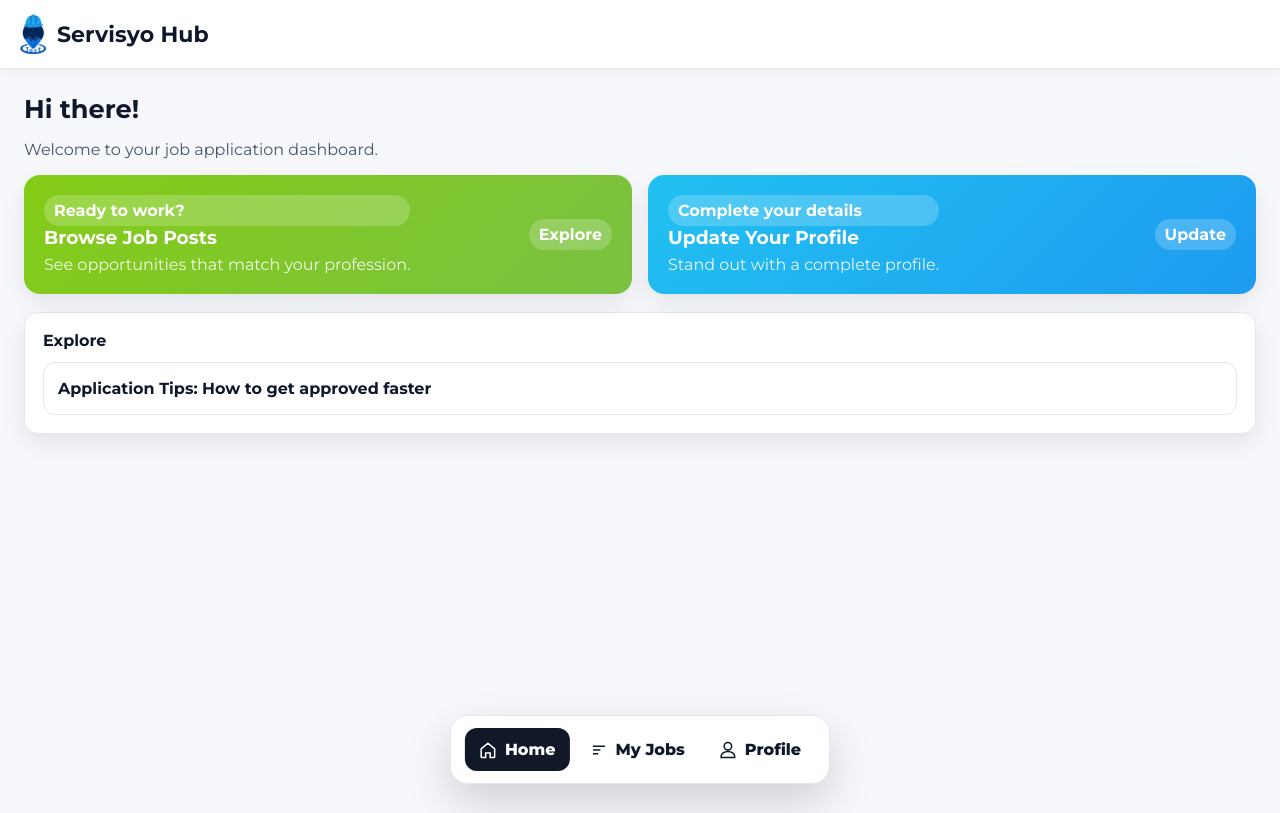
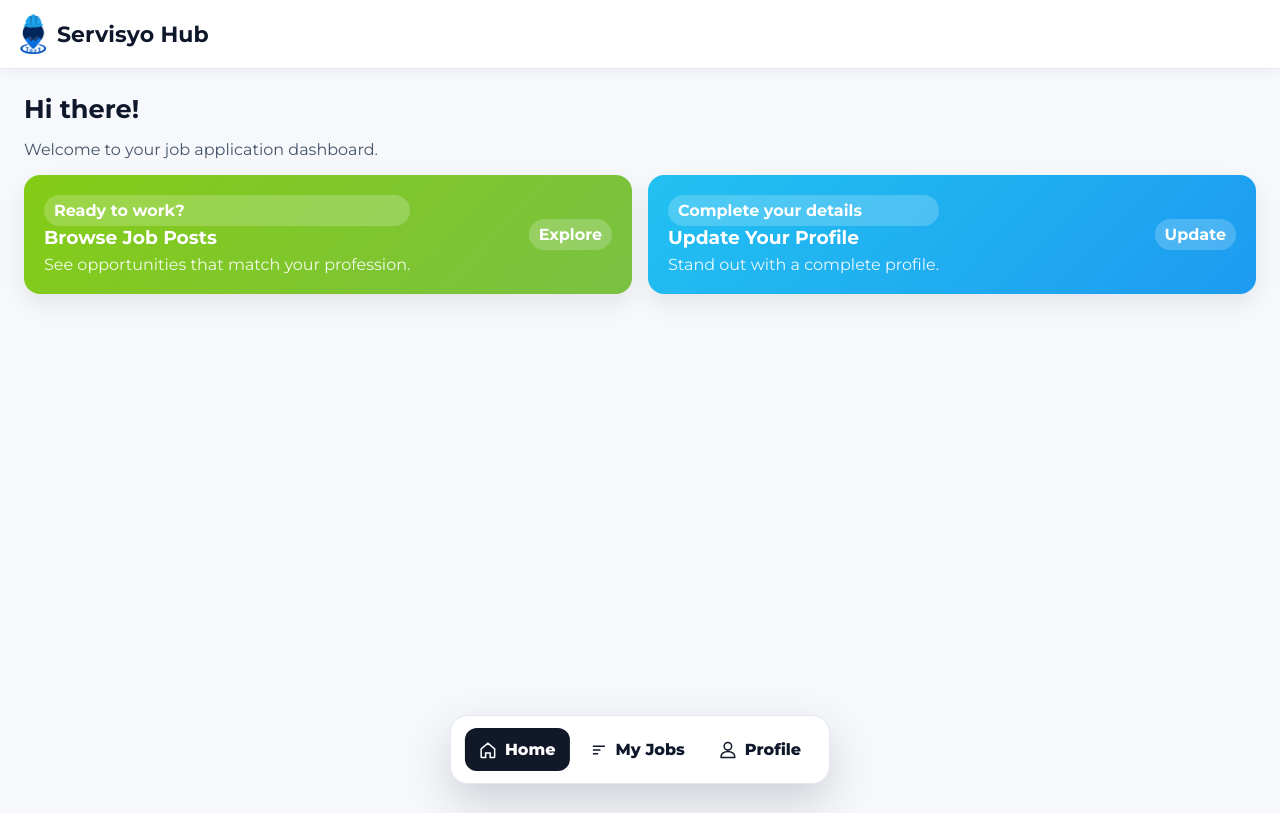
Before and after one commit to inyiigo/ncp3106-ServisyoHub, a PHP site: page /pages/home-jobs.php in a window 1280 px wide. Run offline with PHP 8.4, Linux system fonts and the light colour scheme.

Commit message:
remove explore element

```diff
--- a/pages/home-jobs.php
+++ b/pages/home-jobs.php
@@ -51,10 +51,7 @@
 				</div>
 			</section>
 
-			<section class="dash-explore">
-				<h4>Explore</h4>
-				<div class="dash-list-item">Application Tips: How to get approved faster</div>
-			</section>
+
 		</main>
 
 		<aside class="dash-aside">
--- a/pages/home-services.php
+++ b/pages/home-services.php
@@ -54,10 +54,7 @@
 				</div>
 			</section>
 
-			<section class="dash-explore">
-				<h4>Explore</h4>
-				<div class="dash-list-item">Getting Started: How requesting services works</div>
-			</section>
+
 
 					<section class="dash-svc" id="available-services">
 						<h4>Available Services</h4>
@@ -158,4 +155,3 @@
 	</nav>
 </body>
 </html>
-</html>
```
